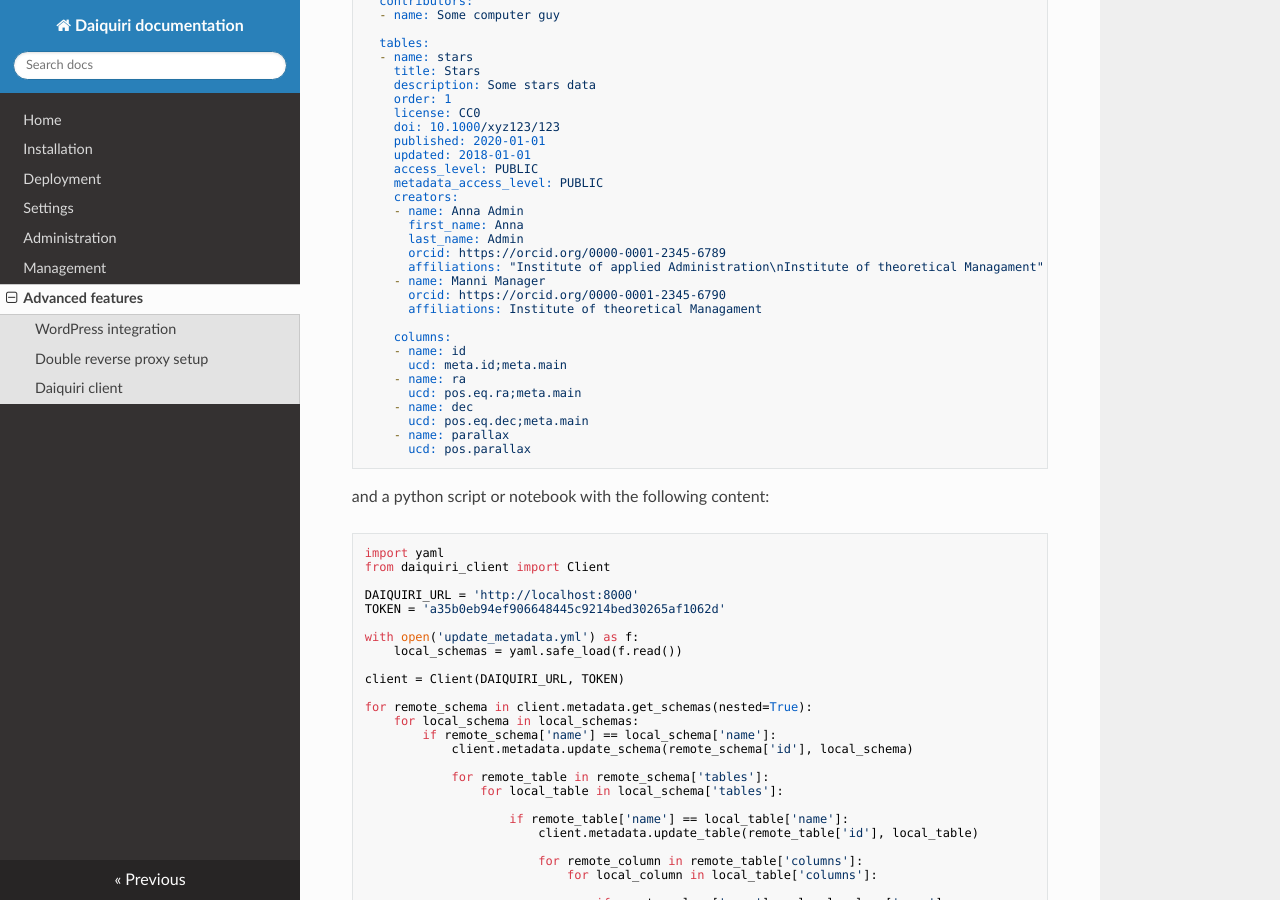
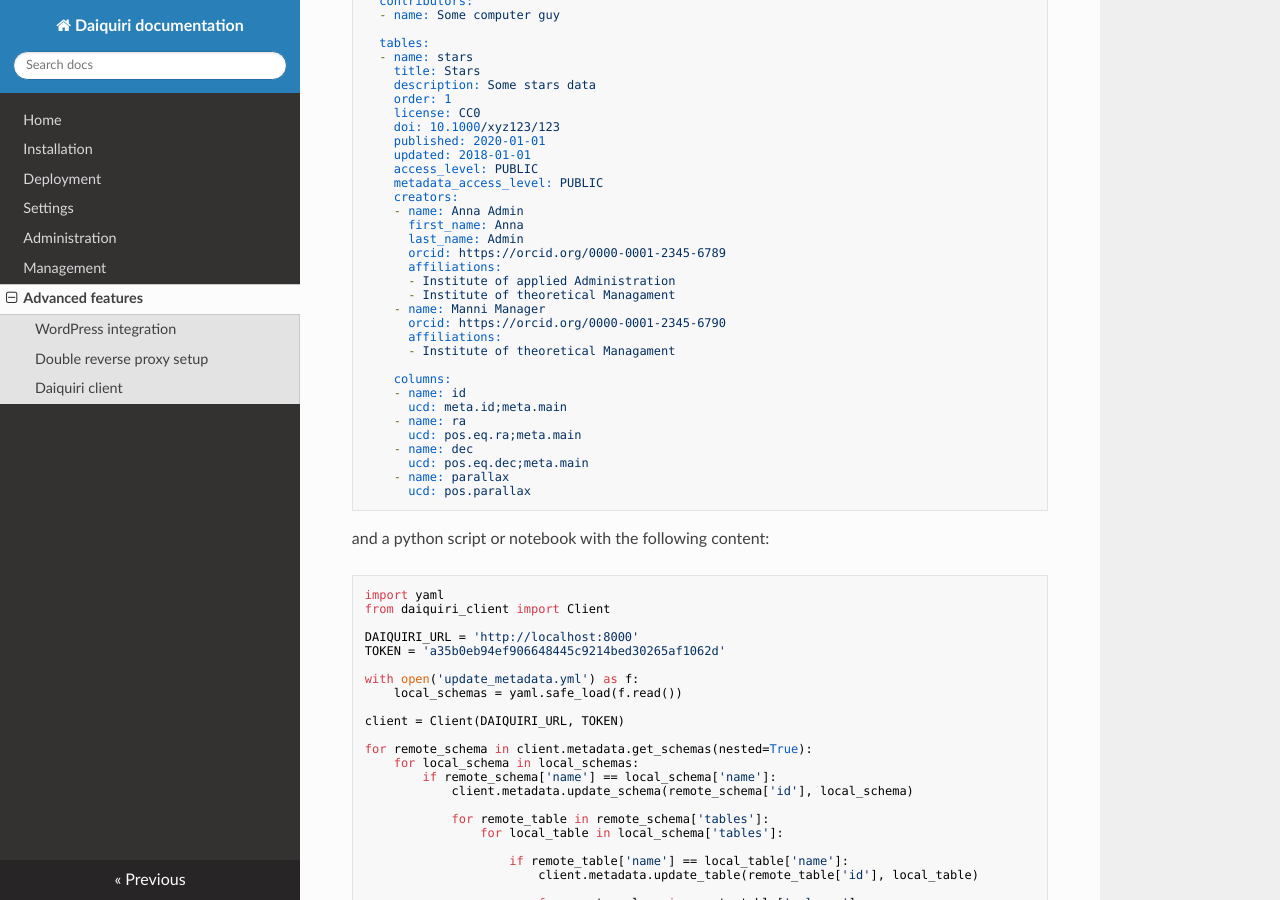
Before and after one commit to django-daiquiri/docs, an MkDocs documentation site: the page built from docs/advanced.md, in a window 1280 px wide and 900 px high, scrolled down 4872 px. Built offline with MkDocs 1.6.1, drawn with Linux system fonts in a browser that asks for light colours; nearby versions of some CDN libraries.

Commit message:
Update docs/advanced.md

```diff
--- a/docs/advanced.md
+++ b/docs/advanced.md
@@ -286,10 +286,13 @@ A commen use case for Daiquiri client is the update of the metadata of a databas
       first_name: Anna
       last_name: Admin
       orcid: https://orcid.org/0000-0001-2345-6789
-      affiliations: "Institute of applied Administration\nInstitute of theoretical Managament"
+      affiliations:
+      - Institute of applied Administration
+      - Institute of theoretical Managament
     - name: Manni Manager
       orcid: https://orcid.org/0000-0001-2345-6790
-      affiliations: Institute of theoretical Managament
+      affiliations:
+      - Institute of theoretical Managament
 
     columns:
     - name: id
```
